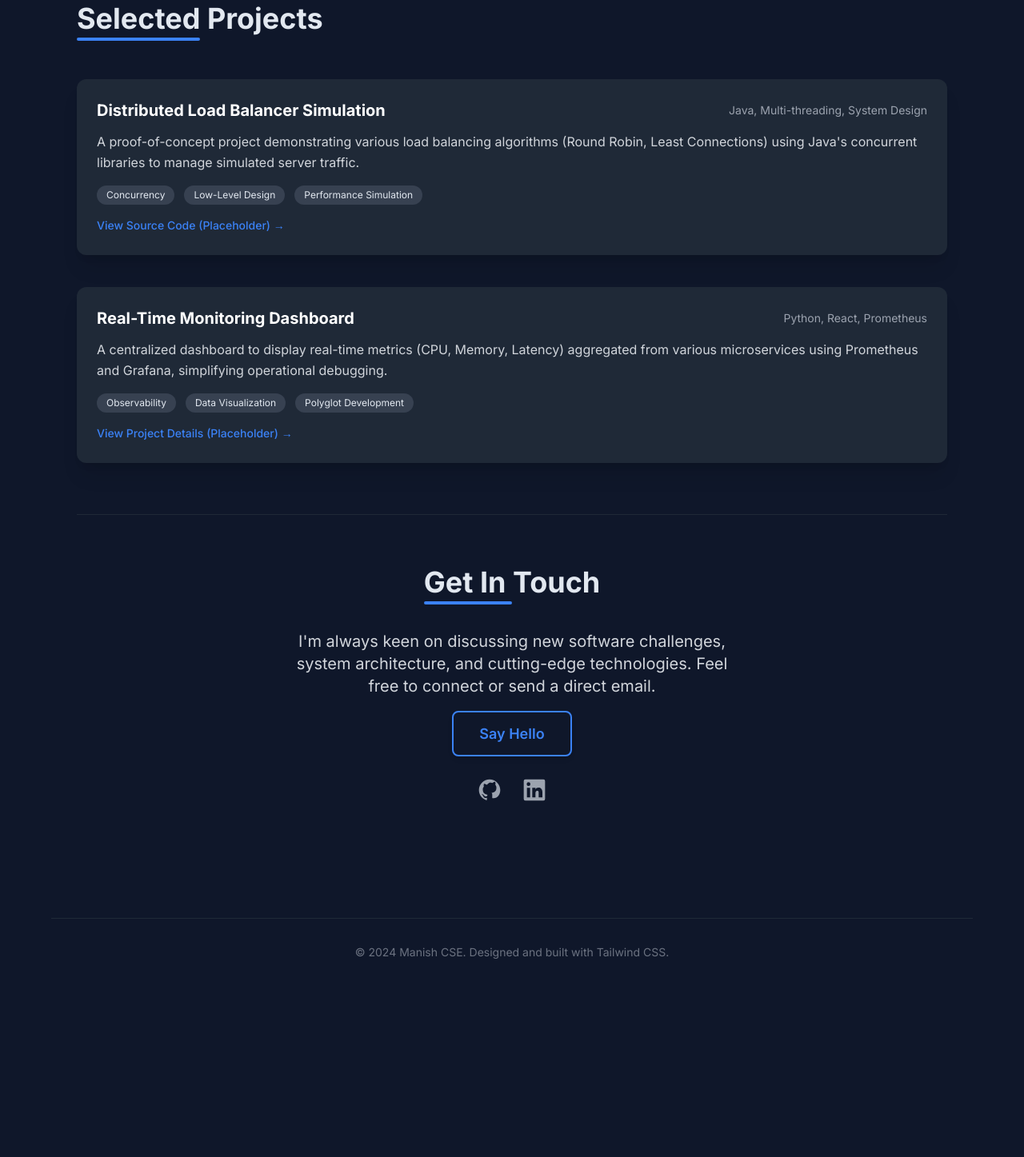
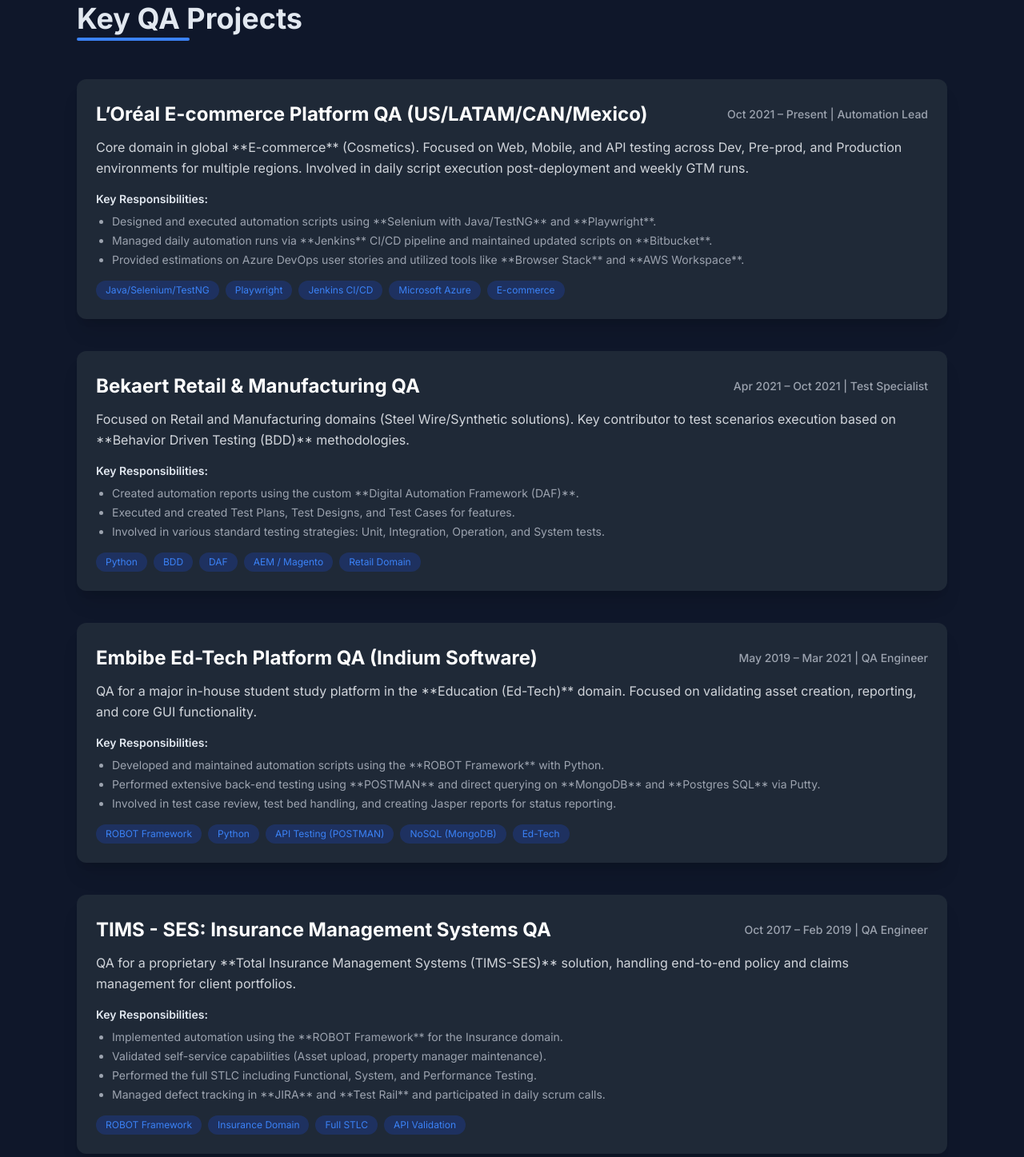
Before and after one commit to ranamanish7878/my-portfolio, a plain HTML site: page index.html in a window 1280 px wide. Shown: the part 3254-4701 px from the top of the page at 80% size. Before the commit the page ends 4487 px from the top, so only its background shows below. Drawn offline with nearby package versions, Linux system fonts and the light colour scheme.

Commit message:
Update index.html

```diff
--- a/index.html
+++ b/index.html
@@ -204,41 +204,100 @@
             <a href="#" class="inline-block mt-12 px-6 py-3 bg-accent-blue text-white font-medium rounded-lg shadow-lg hover:bg-blue-600 transition duration-300 transform hover:scale-105">Download Full Resume (PDF) &rarr;</a>
         </section>
 
-        <!-- 4. Projects Section -->
+        <!-- 4. Projects Section (Updated with detailed client projects) -->
         <section id="projects" class="py-12 md:py-16 border-t border-gray-800">
-            <h3 class="text-4xl font-bold section-header mb-12">Selected Projects</h3>
+            <h3 class="text-4xl font-bold section-header mb-12">Key QA Projects</h3>
 
             <div class="space-y-10">
 
-                <!-- Project Card 1: Distributed Load Balancer -->
-                <div class="p-6 bg-gray-800 rounded-xl shadow-xl hover:shadow-2xl hover:border-accent-blue border border-transparent transition duration-300">
+                <!-- Project Card 1: L'Oréal -->
+                <div class="p-6 bg-gray-800 rounded-xl shadow-xl hover:shadow-2xl hover:border-accent-blue border-t-4 border-gray-800 hover:border-accent-blue transition duration-300">
                     <div class="flex flex-col sm:flex-row justify-between items-start sm:items-center mb-3">
-                        <h4 class="text-xl font-bold text-white">Distributed Load Balancer Simulation</h4>
-                        <span class="text-sm text-gray-400 mt-1 sm:mt-0">Java, Multi-threading, System Design</span>
+                        <h4 class="text-2xl font-bold text-white">L’Oréal E-commerce Platform QA (US/LATAM/CAN/Mexico)</h4>
+                        <span class="text-sm text-gray-400 mt-1 sm:mt-0 font-medium whitespace-nowrap">Oct 2021 – Present | Automation Lead</span>
                     </div>
-                    <p class="text-gray-300 mb-4">A proof-of-concept project demonstrating various load balancing algorithms (Round Robin, Least Connections) using Java's concurrent libraries to manage simulated server traffic.</p>
-                    <ul class="flex flex-wrap gap-3">
-                        <li class="bg-gray-700 text-xs text-soft-text px-3 py-1 rounded-full">Concurrency</li>
-                        <li class="bg-gray-700 text-xs text-soft-text px-3 py-1 rounded-full">Low-Level Design</li>
-                        <li class="bg-gray-700 text-xs text-soft-text px-3 py-1 rounded-full">Performance Simulation</li>
+                    <p class="text-gray-300 mb-4">Core domain in global **E-commerce** (Cosmetics). Focused on Web, Mobile, and API testing across Dev, Pre-prod, and Production environments for multiple regions. Involved in daily script execution post-deployment and weekly GTM runs.</p>
+                    <p class="text-sm font-semibold text-soft-text mb-2">Key Responsibilities:</p>
+                    <ul class="list-disc ml-5 text-sm text-gray-400 space-y-1 mb-4">
+                        <li>Designed and executed automation scripts using **Selenium with Java/TestNG** and **Playwright**.</li>
+                        <li>Managed daily automation runs via **Jenkins** CI/CD pipeline and maintained updated scripts on **Bitbucket**.</li>
+                        <li>Provided estimations on Azure DevOps user stories and utilized tools like **Browser Stack** and **AWS Workspace**.</li>
                     </ul>
-                    <a href="#" class="mt-4 inline-block text-accent-blue hover:text-blue-400 font-medium text-sm">View Source Code (Placeholder) &rarr;</a>
+                    <div class="flex flex-wrap gap-2">
+                        <span class="bg-blue-900/50 text-xs text-accent-blue px-3 py-1 rounded-full">Java/Selenium/TestNG</span>
+                        <span class="bg-blue-900/50 text-xs text-accent-blue px-3 py-1 rounded-full">Playwright</span>
+                        <span class="bg-blue-900/50 text-xs text-accent-blue px-3 py-1 rounded-full">Jenkins CI/CD</span>
+                        <span class="bg-blue-900/50 text-xs text-accent-blue px-3 py-1 rounded-full">Microsoft Azure</span>
+                        <span class="bg-blue-900/50 text-xs text-accent-blue px-3 py-1 rounded-full">E-commerce</span>
+                    </div>
                 </div>
 
-                <!-- Project Card 2: Microservices Monitoring Dashboard -->
-                <div class="p-6 bg-gray-800 rounded-xl shadow-xl hover:shadow-2xl hover:border-accent-blue border border-transparent transition duration-300">
+                <!-- Project Card 2: Bekaert -->
+                <div class="p-6 bg-gray-800 rounded-xl shadow-xl hover:shadow-2xl hover:border-accent-blue border-t-4 border-gray-800 hover:border-accent-blue transition duration-300">
                     <div class="flex flex-col sm:flex-row justify-between items-start sm:items-center mb-3">
-                        <h4 class="text-xl font-bold text-white">Real-Time Monitoring Dashboard</h4>
-                        <span class="text-sm text-gray-400 mt-1 sm:mt-0">Python, React, Prometheus</span>
+                        <h4 class="text-2xl font-bold text-white">Bekaert Retail & Manufacturing QA</h4>
+                        <span class="text-sm text-gray-400 mt-1 sm:mt-0 font-medium whitespace-nowrap">Apr 2021 – Oct 2021 | Test Specialist</span>
                     </div>
-                    <p class="text-gray-300 mb-4">A centralized dashboard to display real-time metrics (CPU, Memory, Latency) aggregated from various microservices using Prometheus and Grafana, simplifying operational debugging.</p>
-                    <ul class="flex flex-wrap gap-3">
-                        <li class="bg-gray-700 text-xs text-soft-text px-3 py-1 rounded-full">Observability</li>
-                        <li class="bg-gray-700 text-xs text-soft-text px-3 py-1 rounded-full">Data Visualization</li>
-                        <li class="bg-gray-700 text-xs text-soft-text px-3 py-1 rounded-full">Polyglot Development</li>
+                    <p class="text-gray-300 mb-4">Focused on Retail and Manufacturing domains (Steel Wire/Synthetic solutions). Key contributor to test scenarios execution based on **Behavior Driven Testing (BDD)** methodologies.</p>
+                    <p class="text-sm font-semibold text-soft-text mb-2">Key Responsibilities:</p>
+                    <ul class="list-disc ml-5 text-sm text-gray-400 space-y-1 mb-4">
+                        <li>Created automation reports using the custom **Digital Automation Framework (DAF)**.</li>
+                        <li>Executed and created Test Plans, Test Designs, and Test Cases for features.</li>
+                        <li>Involved in various standard testing strategies: Unit, Integration, Operation, and System tests.</li>
                     </ul>
-                    <a href="#" class="mt-4 inline-block text-accent-blue hover:text-blue-400 font-medium text-sm">View Project Details (Placeholder) &rarr;</a>
+                    <div class="flex flex-wrap gap-2">
+                        <span class="bg-blue-900/50 text-xs text-accent-blue px-3 py-1 rounded-full">Python</span>
+                        <span class="bg-blue-900/50 text-xs text-accent-blue px-3 py-1 rounded-full">BDD</span>
+                        <span class="bg-blue-900/50 text-xs text-accent-blue px-3 py-1 rounded-full">DAF</span>
+                        <span class="bg-blue-900/50 text-xs text-accent-blue px-3 py-1 rounded-full">AEM / Magento</span>
+                        <span class="bg-blue-900/50 text-xs text-accent-blue px-3 py-1 rounded-full">Retail Domain</span>
+                    </div>
                 </div>
+
+                <!-- Project Card 3: Embibe (Ed-Tech) -->
+                <div class="p-6 bg-gray-800 rounded-xl shadow-xl hover:shadow-2xl hover:border-accent-blue border-t-4 border-gray-800 hover:border-accent-blue transition duration-300">
+                    <div class="flex flex-col sm:flex-row justify-between items-start sm:items-center mb-3">
+                        <h4 class="text-2xl font-bold text-white">Embibe Ed-Tech Platform QA (Indium Software)</h4>
+                        <span class="text-sm text-gray-400 mt-1 sm:mt-0 font-medium whitespace-nowrap">May 2019 – Mar 2021 | QA Engineer</span>
+                    </div>
+                    <p class="text-gray-300 mb-4">QA for a major in-house student study platform in the **Education (Ed-Tech)** domain. Focused on validating asset creation, reporting, and core GUI functionality.</p>
+                    <p class="text-sm font-semibold text-soft-text mb-2">Key Responsibilities:</p>
+                    <ul class="list-disc ml-5 text-sm text-gray-400 space-y-1 mb-4">
+                        <li>Developed and maintained automation scripts using the **ROBOT Framework** with Python.</li>
+                        <li>Performed extensive back-end testing using **POSTMAN** and direct querying on **MongoDB** and **Postgres SQL** via Putty.</li>
+                        <li>Involved in test case review, test bed handling, and creating Jasper reports for status reporting.</li>
+                    </ul>
+                    <div class="flex flex-wrap gap-2">
+                        <span class="bg-blue-900/50 text-xs text-accent-blue px-3 py-1 rounded-full">ROBOT Framework</span>
+                        <span class="bg-blue-900/50 text-xs text-accent-blue px-3 py-1 rounded-full">Python</span>
+                        <span class="bg-blue-900/50 text-xs text-accent-blue px-3 py-1 rounded-full">API Testing (POSTMAN)</span>
+                        <span class="bg-blue-900/50 text-xs text-accent-blue px-3 py-1 rounded-full">NoSQL (MongoDB)</span>
+                        <span class="bg-blue-900/50 text-xs text-accent-blue px-3 py-1 rounded-full">Ed-Tech</span>
+                    </div>
+                </div>
+
+                <!-- Project Card 4: TIMS - SES (Insurance) -->
+                <div class="p-6 bg-gray-800 rounded-xl shadow-xl hover:shadow-2xl hover:border-accent-blue border-t-4 border-gray-800 hover:border-accent-blue transition duration-300">
+                    <div class="flex flex-col sm:flex-row justify-between items-start sm:items-center mb-3">
+                        <h4 class="text-2xl font-bold text-white">TIMS - SES: Insurance Management Systems QA</h4>
+                        <span class="text-sm text-gray-400 mt-1 sm:mt-0 font-medium whitespace-nowrap">Oct 2017 – Feb 2019 | QA Engineer</span>
+                    </div>
+                    <p class="text-gray-300 mb-4">QA for a proprietary **Total Insurance Management Systems (TIMS-SES)** solution, handling end-to-end policy and claims management for client portfolios.</p>
+                    <p class="text-sm font-semibold text-soft-text mb-2">Key Responsibilities:</p>
+                    <ul class="list-disc ml-5 text-sm text-gray-400 space-y-1 mb-4">
+                        <li>Implemented automation using the **ROBOT Framework** for the Insurance domain.</li>
+                        <li>Validated self-service capabilities (Asset upload, property manager maintenance).</li>
+                        <li>Performed the full STLC including Functional, System, and Performance Testing.</li>
+                        <li>Managed defect tracking in **JIRA** and **Test Rail** and participated in daily scrum calls.</li>
+                    </ul>
+                    <div class="flex flex-wrap gap-2">
+                        <span class="bg-blue-900/50 text-xs text-accent-blue px-3 py-1 rounded-full">ROBOT Framework</span>
+                        <span class="bg-blue-900/50 text-xs text-accent-blue px-3 py-1 rounded-full">Insurance Domain</span>
+                        <span class="bg-blue-900/50 text-xs text-accent-blue px-3 py-1 rounded-full">Full STLC</span>
+                        <span class="bg-blue-900/50 text-xs text-accent-blue px-3 py-1 rounded-full">API Validation</span>
+                    </div>
+                </div>
+
             </div>
         </section>
 
```
